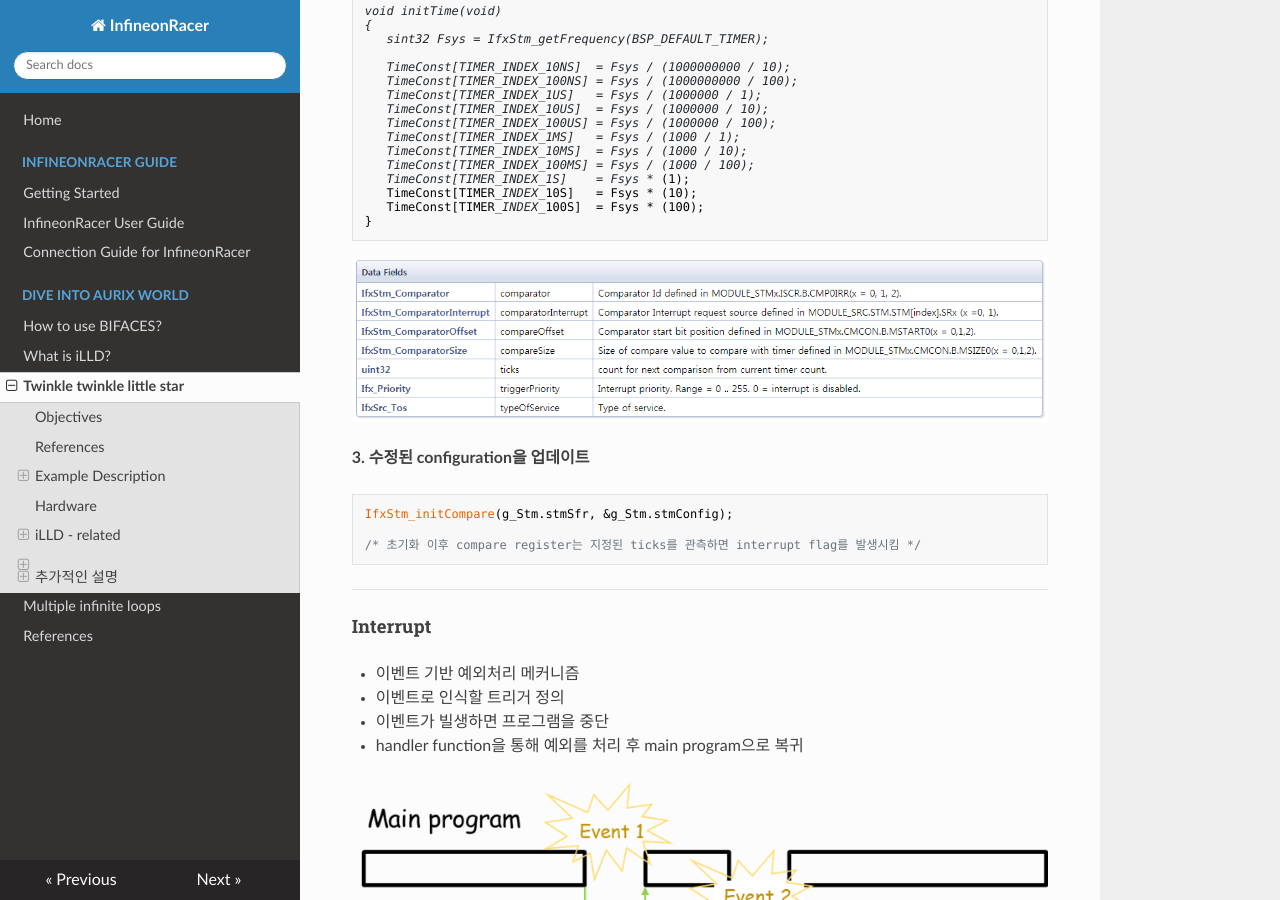
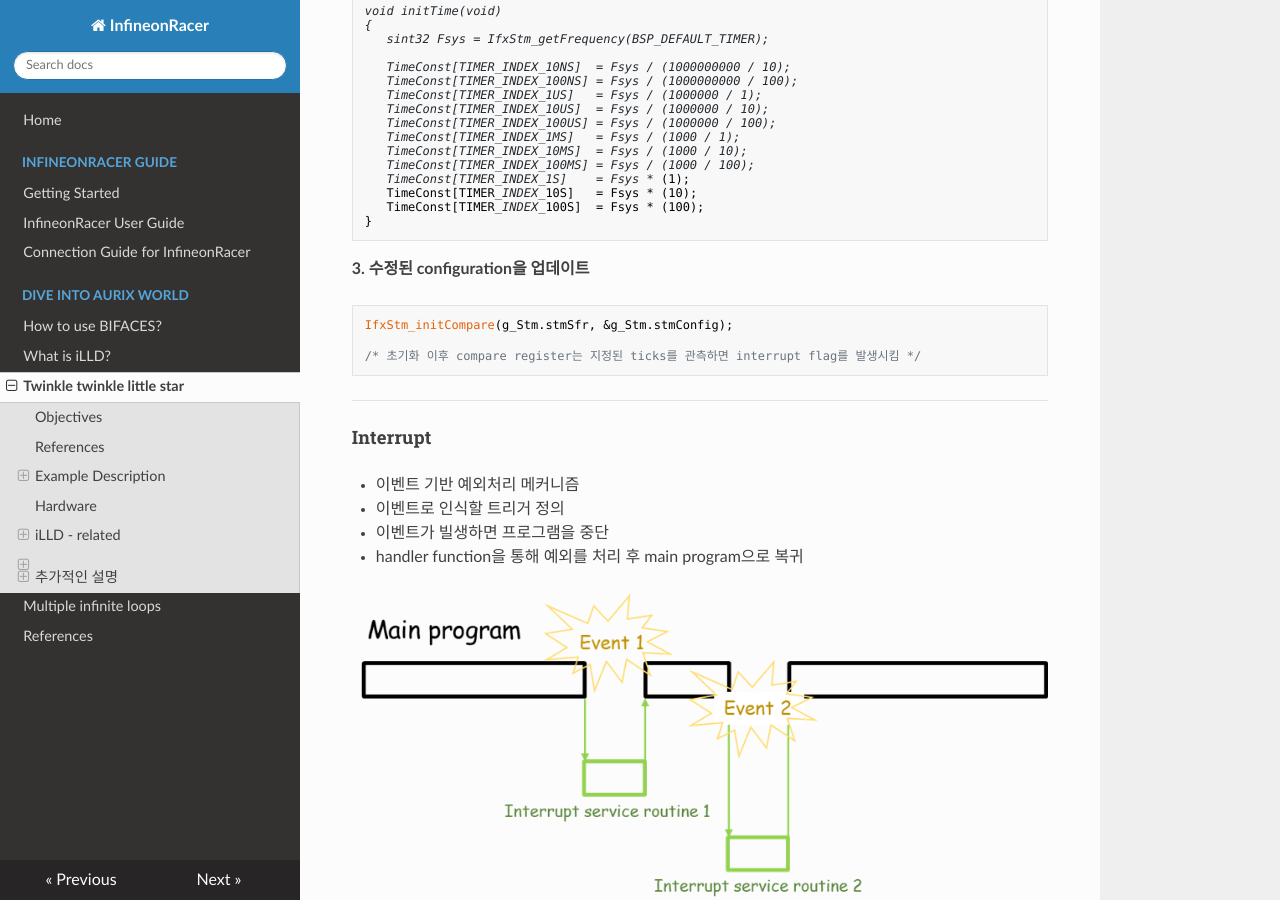
Before and after one commit to realsosy/InfineonRacer, an MkDocs documentation site: the page built from docs/TwinkleTwinkleLittleStar.md, in a window 1280 px wide and 900 px high, scrolled down 3925 px. Built offline with MkDocs 1.6.1, drawn with Linux system fonts in a browser that asks for light colours; nearby versions of some CDN libraries; old or Windows-style settings are respelled for this version of MkDocs.

Commit message:
링크 업데이트

```diff
--- a/docs/TwinkleTwinkleLittleStar.md
+++ b/docs/TwinkleTwinkleLittleStar.md
@@ -144,8 +144,6 @@ void initTime(void)
    TimeConst[TIMER_INDEX_100S]  = Fsys * (100);
 }
 ~~~
-
-  ![Parameters](images/TwinkleTwinkleLittleStar_05Parameters.png.PNG)
 
 **3. 수정된 configuration을 업데이트**
 
```
